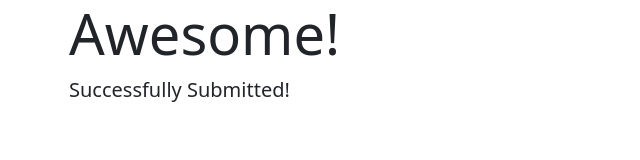
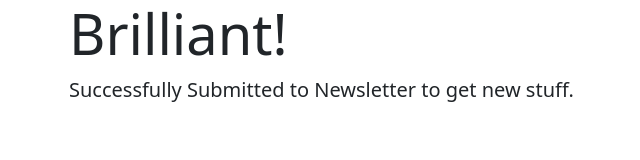
Before and after one commit to rahul1gd/Newsletter-Signup, a website: page success.html in a window 1280 px wide. Shown: the whole page, without its empty margins (13-653 px from the left). Drawn offline with nearby package versions, Linux system fonts and the light colour scheme.

Commit message:
Changes in success page h1 and paragraph

```diff
--- a/app.js
+++ b/app.js
@@ -49,7 +49,7 @@ app.post("/", function(req, res){
     }
   });
 
-  request.write(jsonData);
+  // request.write(jsonData);
   request.end();
 
 });
--- a/success.html
+++ b/success.html
@@ -10,9 +10,9 @@
   <body>
     <div class="jumbotron jumbotron-fluid">
       <div class="container">
-        <h1 class="display-4">Awesome!</h1>
+        <h1 class="display-4">Brilliant!</h1>
         <p class="lead">
-          Successfully Submitted!
+          Successfully Submitted to Newsletter to get new stuff.
         </p>
       </div>
     </div>
```
